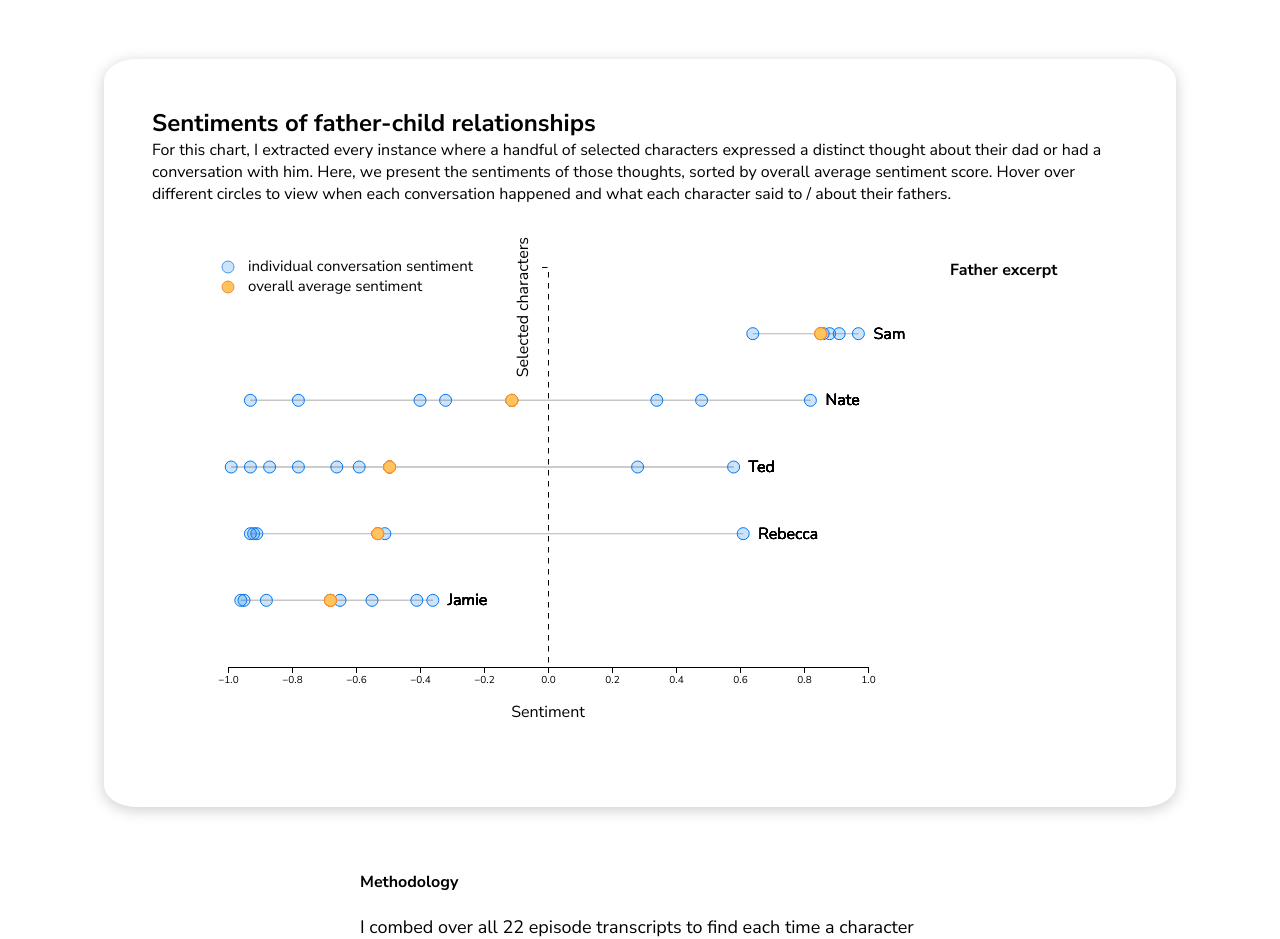
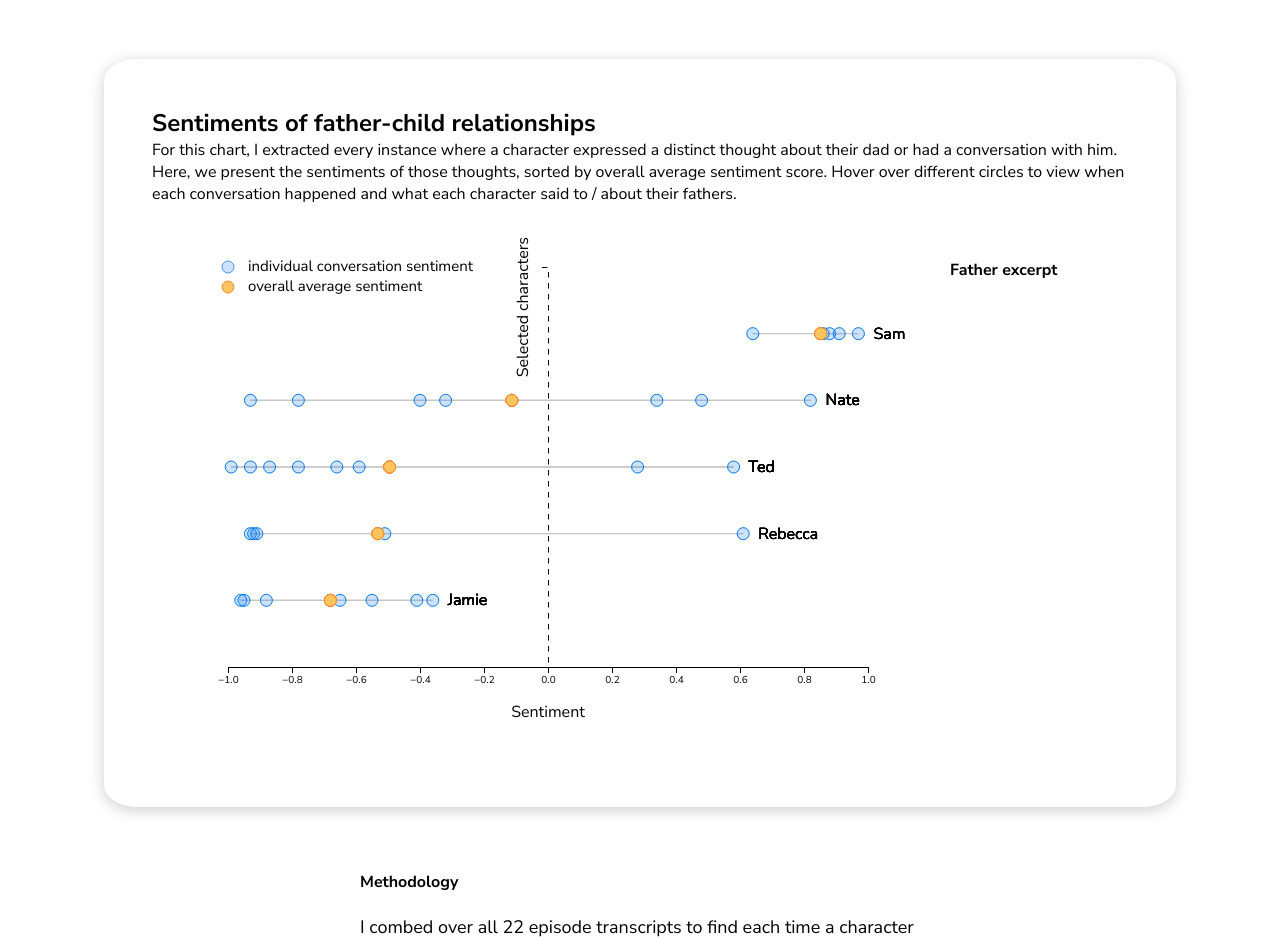
Before and after one commit to danielle-cruz/ted-lasso, a website: page index.html in a window 1280 px wide. Shown: the part 5280-6219 px from the top of the page. Drawn offline with nearby package versions, Linux system fonts and the light colour scheme.

Commit message:
Corrected some slight errors in images

```diff
--- a/index.html
+++ b/index.html
@@ -100,7 +100,7 @@
 
         <div class="visualization-container">
           <h3>Sentiments of father-child relationships</h3>
-          <p>For this chart, I extracted every instance where a handful of selected characters expressed a distinct thought about their dad or had a conversation with him. Here, we present the sentiments of those thoughts, sorted by overall average sentiment score. Hover over different circles to view when each conversation happened and what each character said to / about their fathers.</p>
+          <p>For this chart, I extracted every instance where a character expressed a distinct thought about their dad or had a conversation with him. Here, we present the sentiments of those thoughts, sorted by overall average sentiment score. Hover over different circles to view when each conversation happened and what each character said to / about their fathers.</p>
 
           <div id="fathers-visualization" class="visualization">
             <div id="fathers-graph" class="graph"></div>
```
Also changed, not shown: images/fatherhood/jamie.png.
